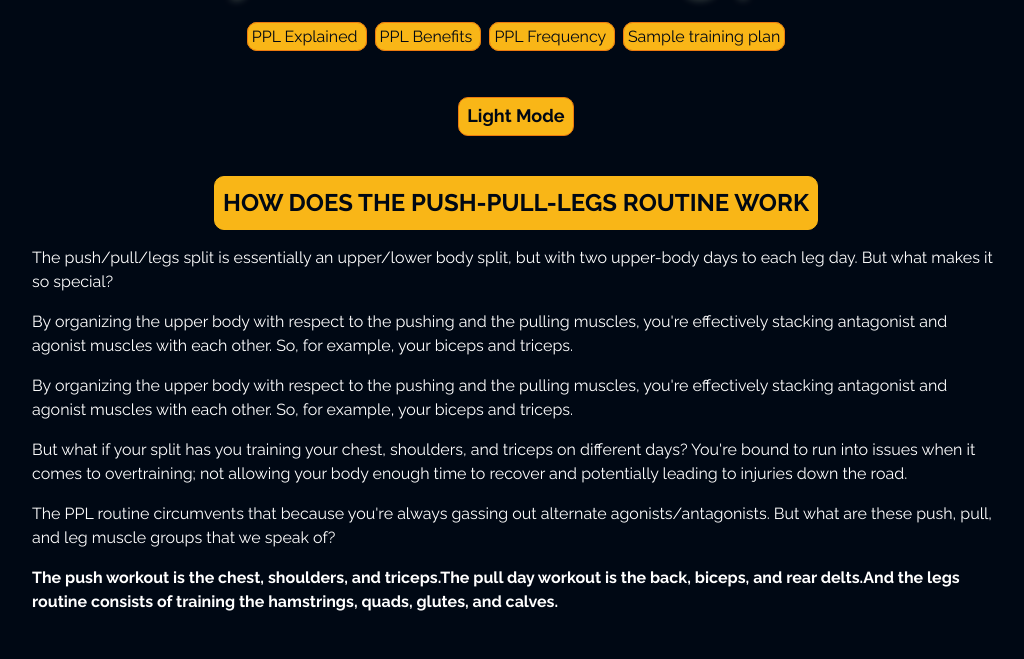
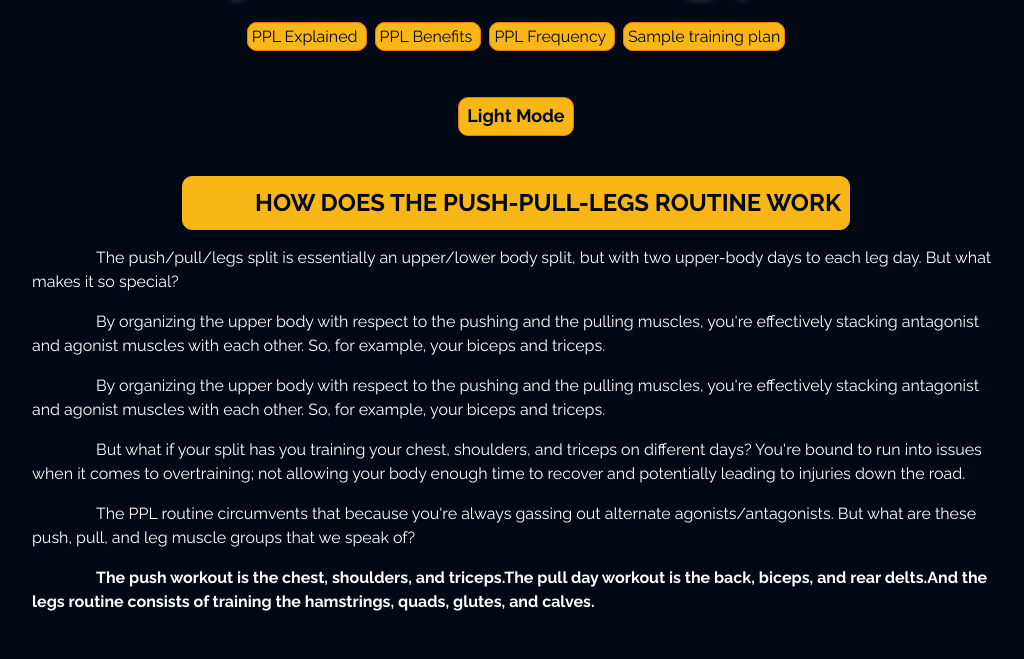
Before and after one commit to dompalka/homepage, a plain HTML site: page index.html in a window 1280 px wide. Shown: the part 116-775 px from the top of the page, without its empty margins (124-1148 px from the left). Drawn offline with nearby package versions, Linux system fonts and the light colour scheme.

Commit message:
Text indent added

```diff
--- a/css/article.css
+++ b/css/article.css
@@ -2,6 +2,7 @@
   text-align: left;
   line-height: 1.5;
   padding: 16px;
+  text-indent: 64px;
 }
 
 .articleContent__heading {
```
